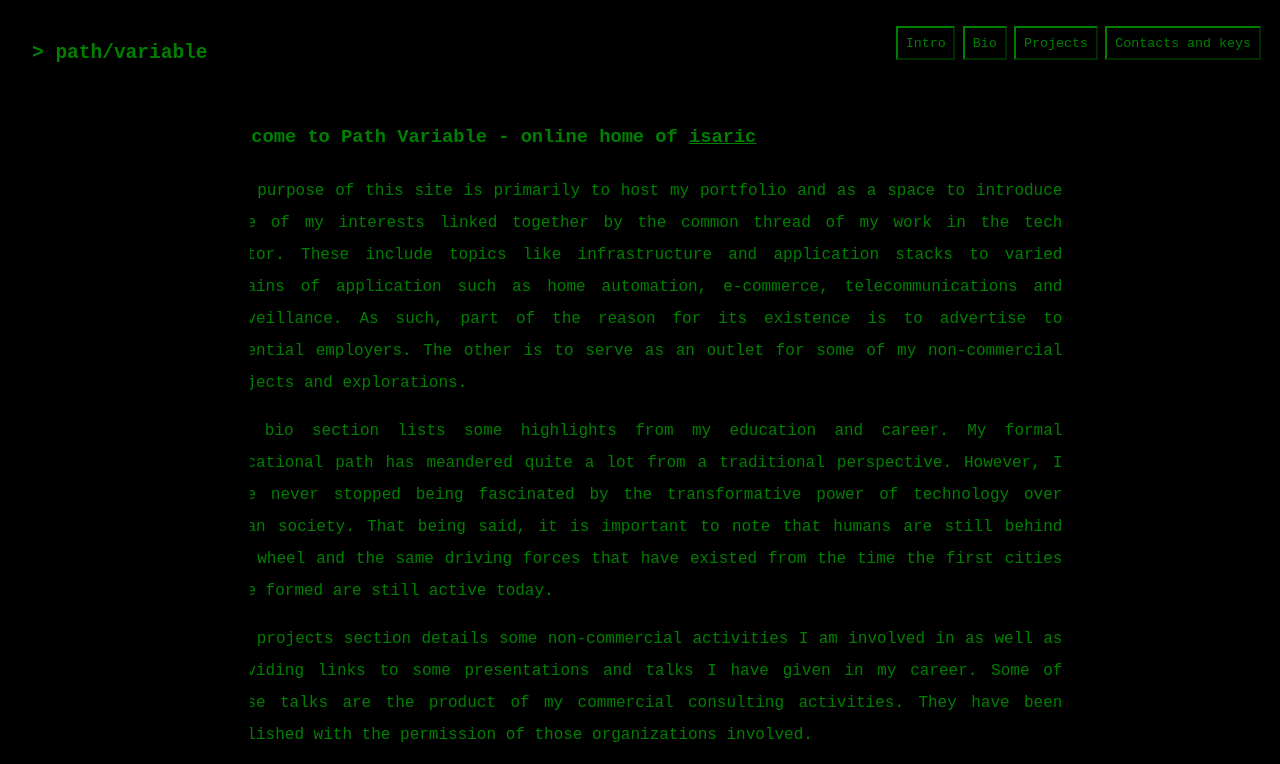
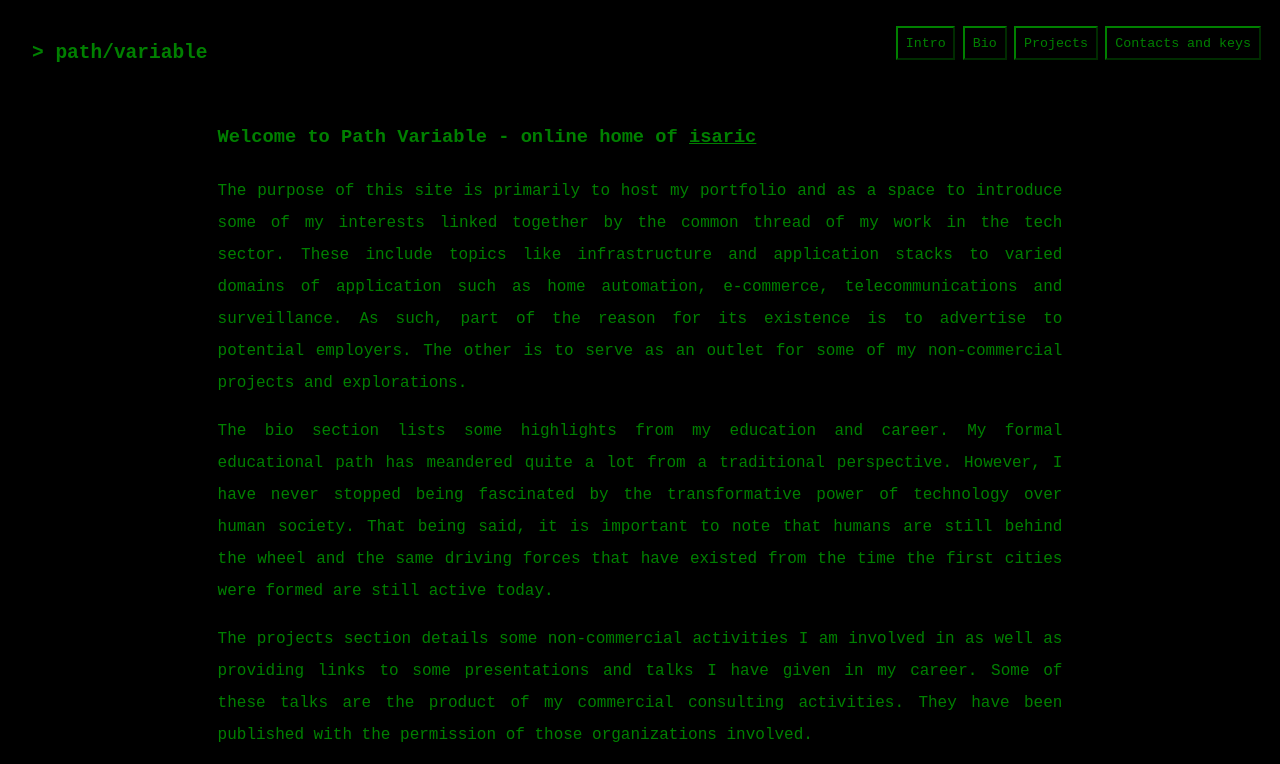
Before and after one commit to isaric/isaric.github.io, a plain HTML site: page index.html in a window 1280 px wide. Shown: the top 764 px of the page. Drawn offline with Linux system fonts and the light colour scheme.

Commit message:
adjust width

```diff
--- a/style.css
+++ b/style.css
@@ -98,15 +98,15 @@ button {
 }
 
 .sidenav {
-    height: 100%; /* 100% Full-height */
-    width: 250px; /* 0 width - change this with JavaScript */
-    position: fixed; /* Stay in place */
-    z-index: 1; /* Stay on top */
+    height: 100%;
+    width: 10%;
+    position: fixed;
+    z-index: 1;
     left: 0;
-    background-color: #000000; /* Black*/
-    overflow-x: hidden; /* Disable horizontal scroll */
-    padding-top: 80px; /* Place content 60px from the top */
-    transition: 0.5s; /* 0.5 second transition effect to slide in the sidenav */
+    background-color: #000000;
+    overflow-x: hidden;
+    padding-top: 80px;
+    transition: 0.5s;
 }
 
 .sidenav-item {
```
